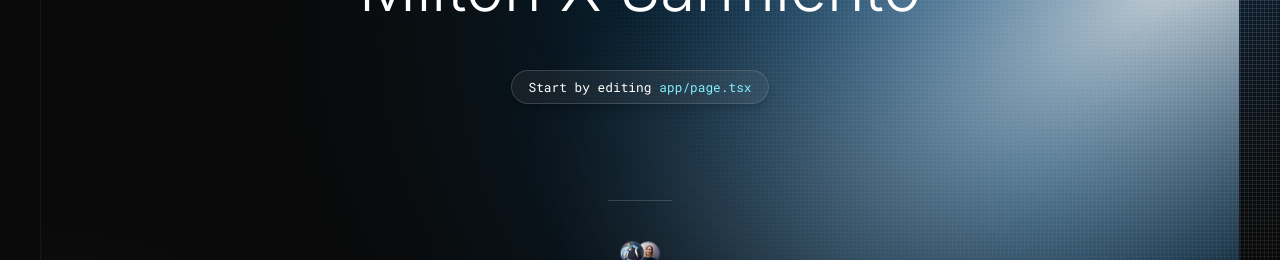
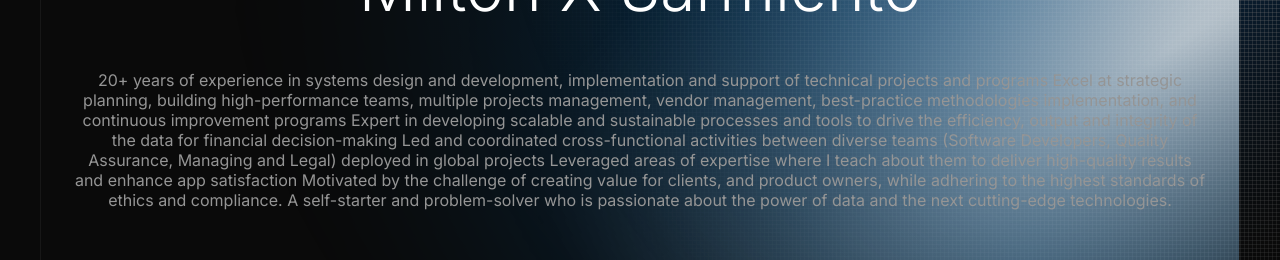
Before and after one commit to dxavsoul/legendary-happiness, a Next.js app: page / in a window 1280 px wide. Shown: the part 239-499 px from the top of the page. Built offline with nearby package versions, Linux system fonts and the light colour scheme.

Commit message:
Update LinkedIn link and add professional summary to home page

```diff
--- a/src/app/page.tsx
+++ b/src/app/page.tsx
@@ -142,7 +142,7 @@ export default function Home() {
               variant="tertiary"
             />
             <Button
-              href="https://github.com/dxavsoul"
+              href="https://www.linkedin.com/in/mxsarmiento"
               prefixIcon="linkedin"
               size="s"
               label="LinkedIn"
@@ -242,6 +242,15 @@ export default function Home() {
             <Heading wrap="balance" variant="display-default-l" align="center" marginBottom="16">
               Milton X Sarmiento
             </Heading>
+            <Text marginBottom="32" align="center" onBackground="neutral-weak">
+              20+ years of experience in systems design and development, implementation and support of technical projects and programs
+              Excel at strategic planning, building high-performance teams, multiple projects management, vendor management, best-practice methodologies implementation, and continuous improvement programs
+              Expert in developing scalable and sustainable processes and tools to drive the efficiency, output and integrity of the data for financial decision-making
+              Led and coordinated cross-functional activities between diverse teams (Software Developers, Quality Assurance, Managing and Legal) deployed in global projects
+              Leveraged areas of expertise where I teach about them to deliver high-quality results and enhance app satisfaction
+              Motivated by the challenge of creating value for clients, and product owners, while adhering to the highest standards of ethics and compliance.
+              A self-starter and problem-solver who is passionate about the power of data and the next cutting-edge technologies.
+            </Text>
             <InlineCode radius="xl" shadow="m" fit paddingX="16" paddingY="8">
               Start by editing
               <Text onBackground="brand-medium" marginLeft="8">
```
